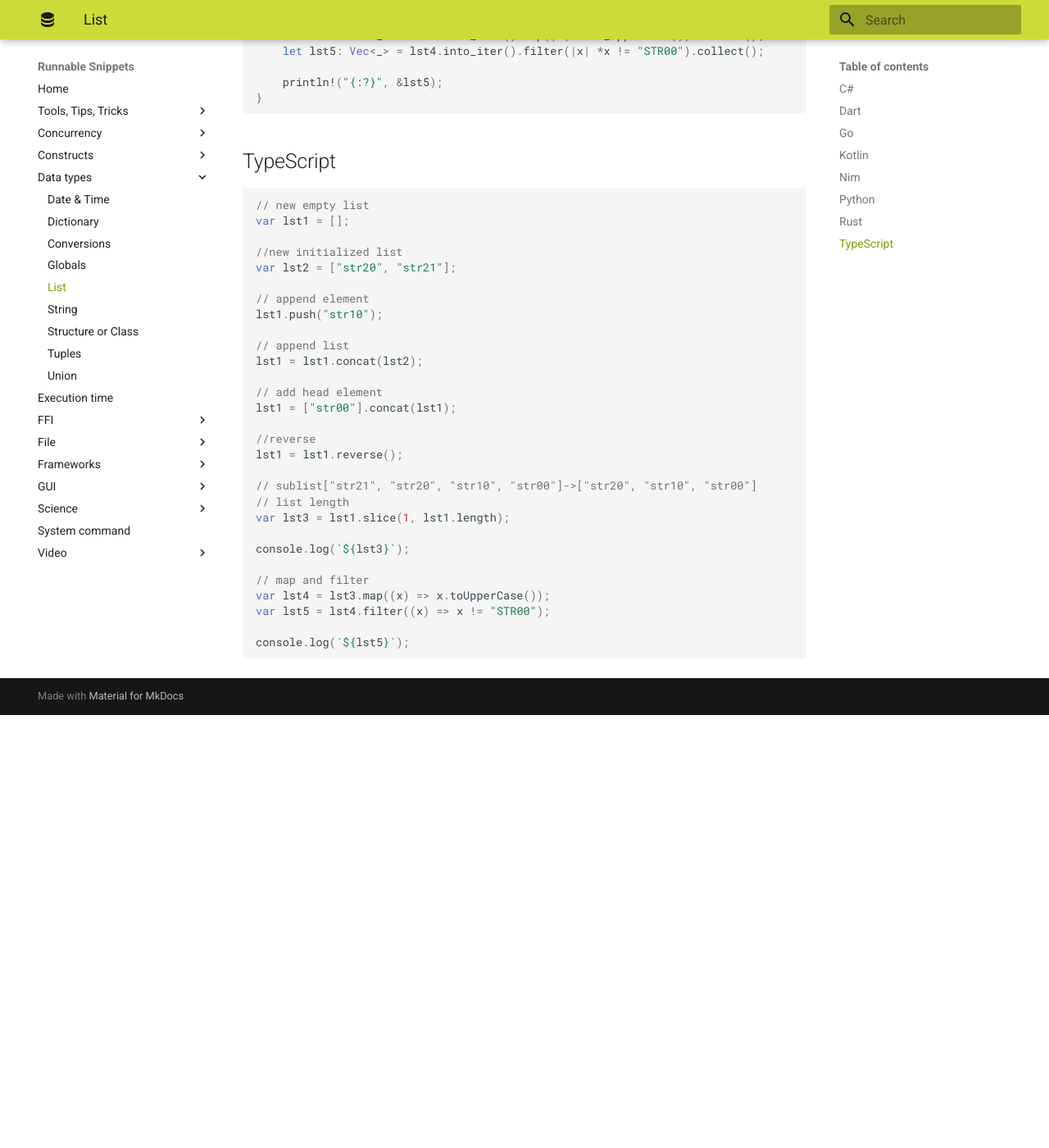
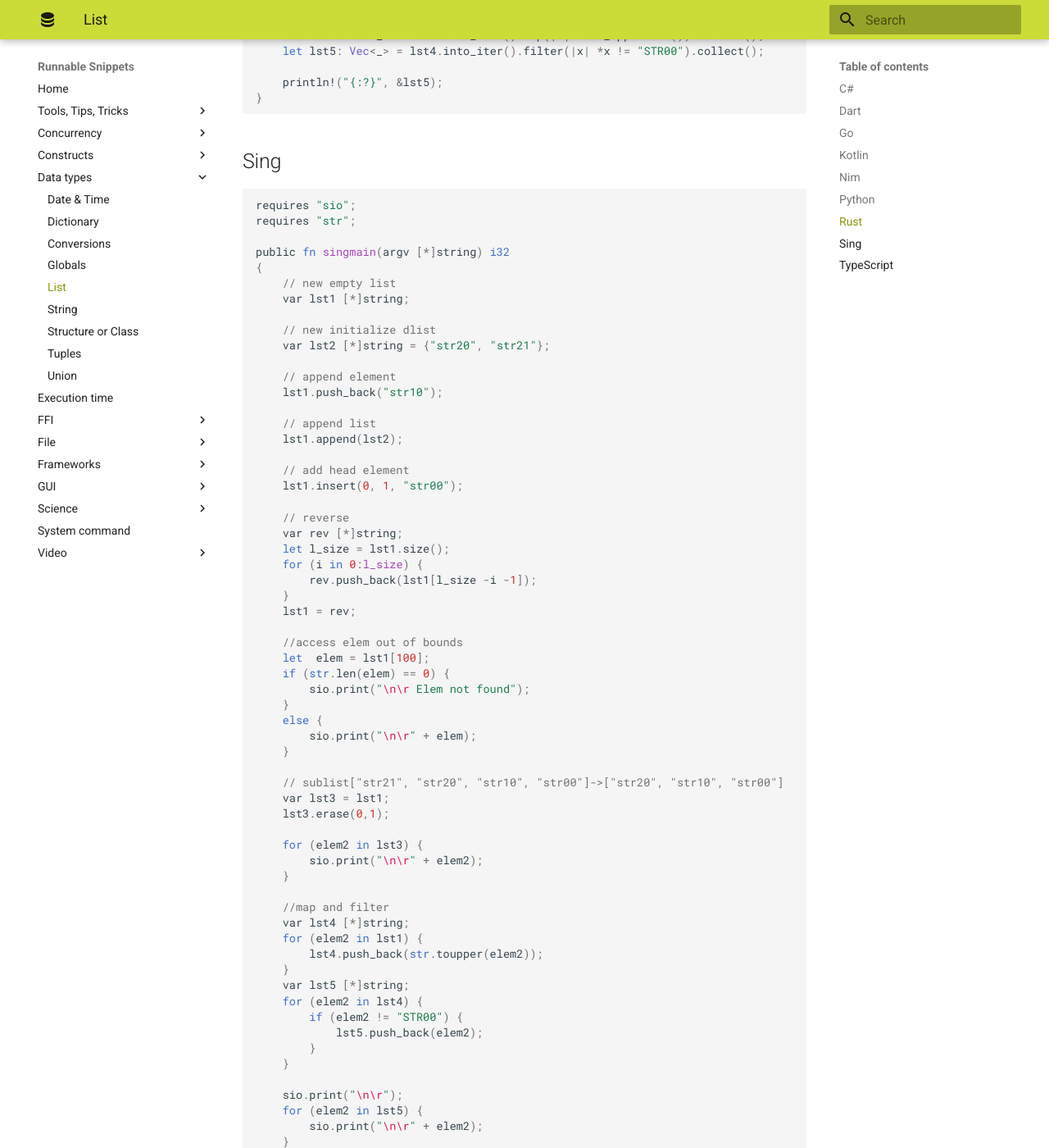
Before and after one commit to wegmarken2006/snippets_src, an MkDocs documentation site: the page built from docs/List.md, in a window 1280 px wide and 1400 px high, scrolled down 6760 px. Shown: the whole window at 82% size. Built offline with MkDocs 1.6.1 and Material for MkDocs 9.7.7, drawn with Linux system fonts in a browser that asks for light colours; before the commit the page ends 7632 px from its top, so only the background shows below that.

Commit message:
sing lists

````diff
--- a/docs/List.md
+++ b/docs/List.md
@@ -350,6 +350,75 @@ fn main() {
 
 ```
 
+## Sing
+```rust
+
+requires "sio";
+requires "str";
+
+public fn singmain(argv [*]string) i32
+{
+    // new empty list
+    var lst1 [*]string;
+
+    // new initialize dlist
+    var lst2 [*]string = {"str20", "str21"};
+
+    // append element
+    lst1.push_back("str10");
+
+    // append list
+    lst1.append(lst2);
+
+    // add head element
+    lst1.insert(0, 1, "str00");
+
+    // reverse
+    var rev [*]string;
+    let l_size = lst1.size();
+    for (i in 0:l_size) {
+        rev.push_back(lst1[l_size -i -1]);
+    }
+    lst1 = rev;
+
+    //access elem out of bounds
+    let  elem = lst1[100];
+    if (str.len(elem) == 0) {
+        sio.print("\n\r Elem not found");
+    }
+    else {
+        sio.print("\n\r" + elem);
+    }
+
+    // sublist["str21", "str20", "str10", "str00"]->["str20", "str10", "str00"]
+    var lst3 = lst1;
+    lst3.erase(0,1);
+
+    for (elem2 in lst3) {
+        sio.print("\n\r" + elem2);
+    }
+
+    //map and filter
+    var lst4 [*]string;
+    for (elem2 in lst1) {
+        lst4.push_back(str.toupper(elem2));
+    }
+    var lst5 [*]string;
+    for (elem2 in lst4) {
+        if (elem2 != "STR00") {
+            lst5.push_back(elem2);
+        }
+    }
+
+    sio.print("\n\r");
+    for (elem2 in lst5) {
+        sio.print("\n\r" + elem2);
+    }
+
+    return(0);
+}
+```
+
 ## TypeScript
 ``` typescript
 
````
